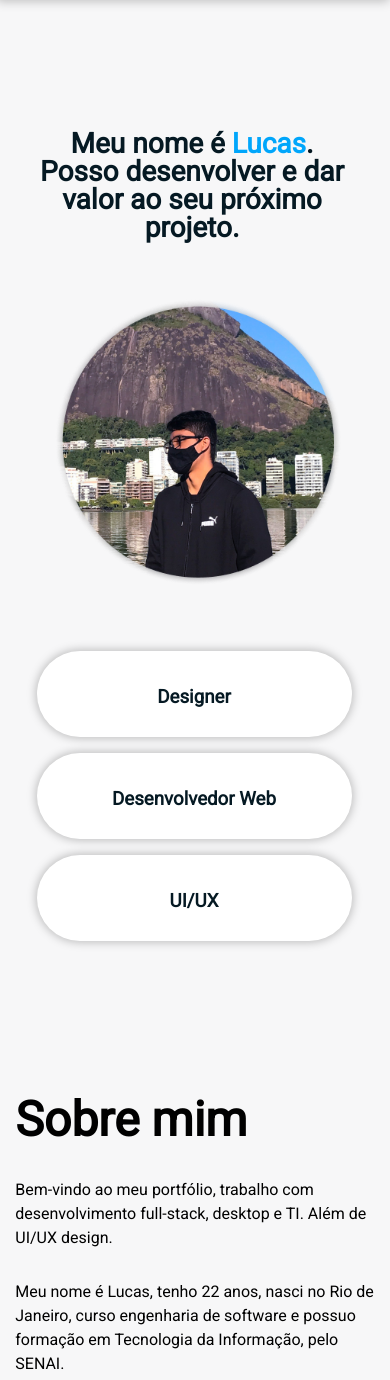
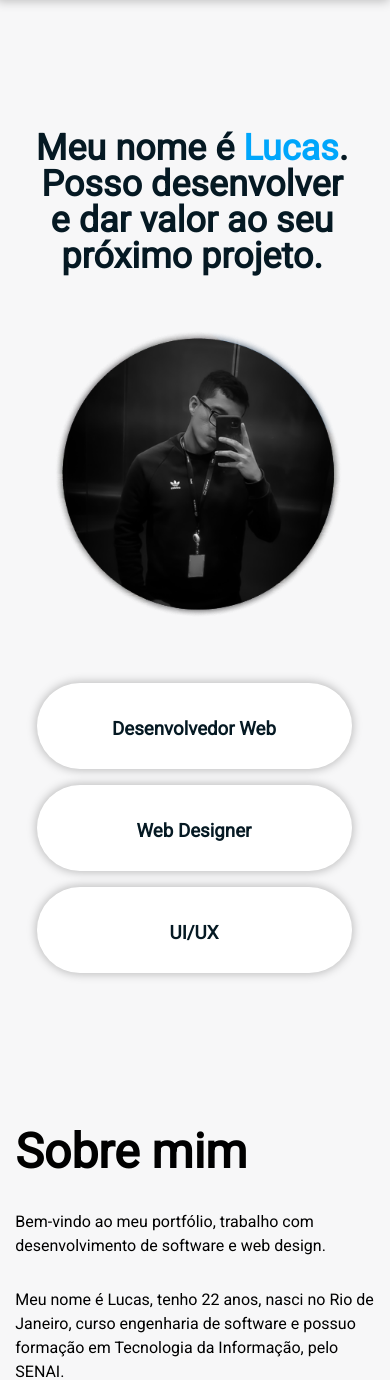
Before and after one commit to lucasteoffilo/portfolio-lucasteoffilo, a PHP site: page / in a window 390 px wide. Shown: the part 73-1453 px from the top of the page. Run offline with PHP 8.4, Linux system fonts and the light colour scheme; some libraries are stand-ins or nearby versions.

Commit message:
alteracao de ft

```diff
--- a/assets/css/style.css
+++ b/assets/css/style.css
@@ -1603,8 +1603,8 @@
         .secao-1 h1 {
             font-style: normal;
             font-weight: 900;
-            font-size: 28px;
-            line-height: 28px;
+            font-size: 36px;
+            line-height: 36px;
             color: #051923;
             position: relative;
             top: 200px;
--- a/index.html
+++ b/index.html
@@ -19,7 +19,7 @@
     <link rel="preconnect" href="https://fonts.gstatic.com" crossorigin>
     <link href="https://fonts.googleapis.com/css2?family=Roboto&display=swap" rel="stylesheet">
     <link rel="stylesheet" href="https://maxcdn.bootstrapcdn.com/font-awesome/4.5.0/css/font-awesome.min.css">
-    <a href="https://wa.me/5521982401165?text=Olá%20quero%20contratar!" style="position:fixed;width:60px;height:60px;bottom:40px;right:40px;background-color:#25d366;color:#FFF;border-radius:50px;text-align:center;font-size:30px;box-shadow: 1px 1px 2px #888;
+    <a href="https://wa.me/5521999480951?text=Olá%20quero%20contratar!" style="position:fixed;width:60px;height:60px;bottom:40px;right:40px;background-color:#25d366;color:#FFF;border-radius:50px;text-align:center;font-size:30px;box-shadow: 1px 1px 2px #888;
       z-index:1000;" target="_blank">
         <i style="margin-top:16px" class="fa fa-whatsapp"></i>
     </a>
@@ -53,7 +53,7 @@
                 </ul>
 
                 <ul class="inline-menu right-menu">
-                    <a target=”_blank” href="https://wa.me/5521982401165?text=Olá%20quero%20contratar!">
+                    <a target=”_blank” href="https://wa.me/5521999480951?text=Olá%20quero%20contratar!">
                         <div class="cta-whatsapp">
                             <div class="botao-conversar-header">
                                 <div class="botao-conversar-txt">Conversar</div>
@@ -70,10 +70,10 @@
                 </svg>
                 <div class="funcoes">
                     <div class="funcao-1">
-                        <h3>Designer</h3>
+                        <h3>Desenvolvedor Web</h3>
                     </div>
                     <div class="funcao-2">
-                        <h3>Desenvolvedor Web</h3>
+                        <h3>Web Designer</h3>
                     </div>
                     <div class="funcao-3">
                         <h3>UI/UX</h3>
@@ -117,7 +117,7 @@
             <section class="section-3">
                 <div class="s3-e">
                     <h1>Sobre mim</h1>
-                    <p>Bem-vindo ao meu portfólio, trabalho com desenvolvimento full-stack, desktop e TI. Além de UI/UX design.
+                    <p>Bem-vindo ao meu portfólio, trabalho com desenvolvimento de software e web design.
                     </p>
                     <p> Meu nome é Lucas, tenho 22 anos, nasci no Rio de Janeiro, curso engenharia de software e possuo formação em Tecnologia da Informação, pelo SENAI.</p>
                     <p>Tenho experiência com desenvolvimento back-end e front-end de sites, elaboração de logotipos e artes, desenvolvimento desktop, entre outros. Confira meus trabalhos a seguir.</p>
```
Also changed, not shown: assets/img/perfil.png, assets/img/perfil2.JPG (added).
